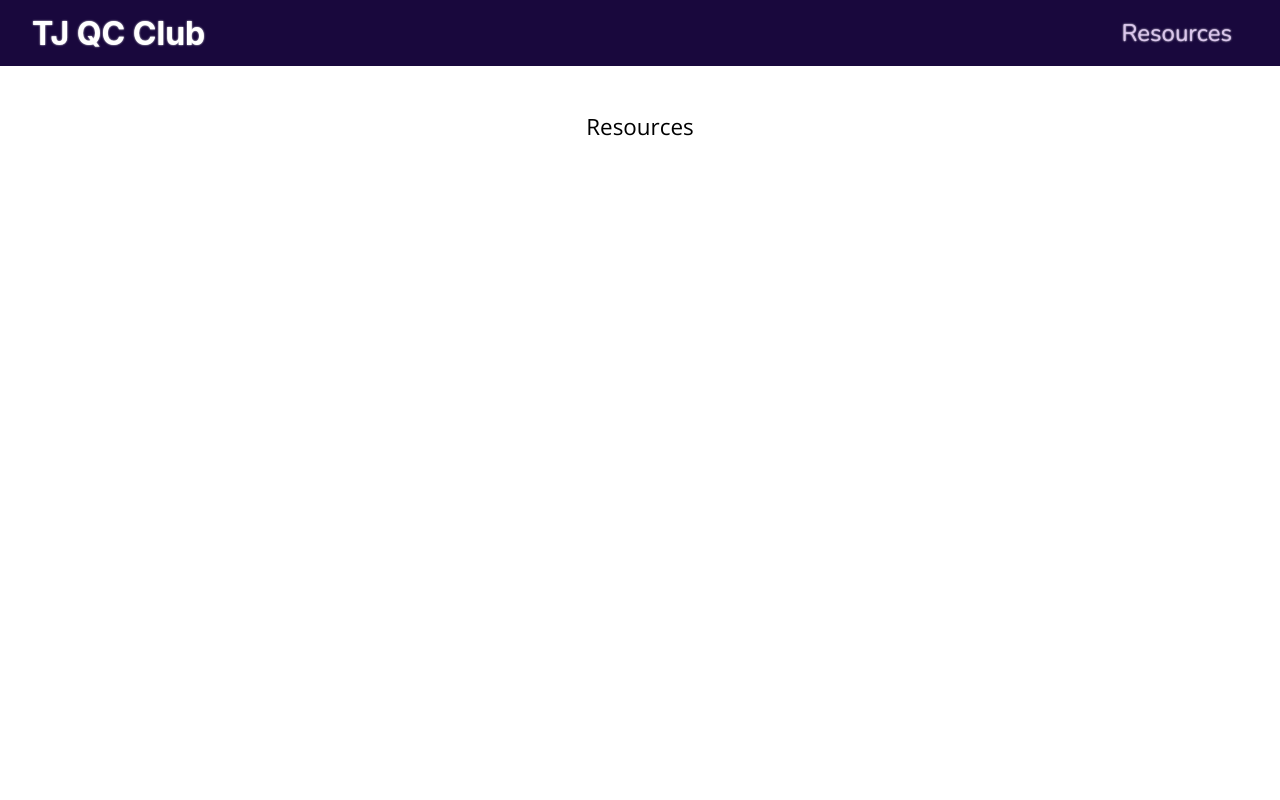
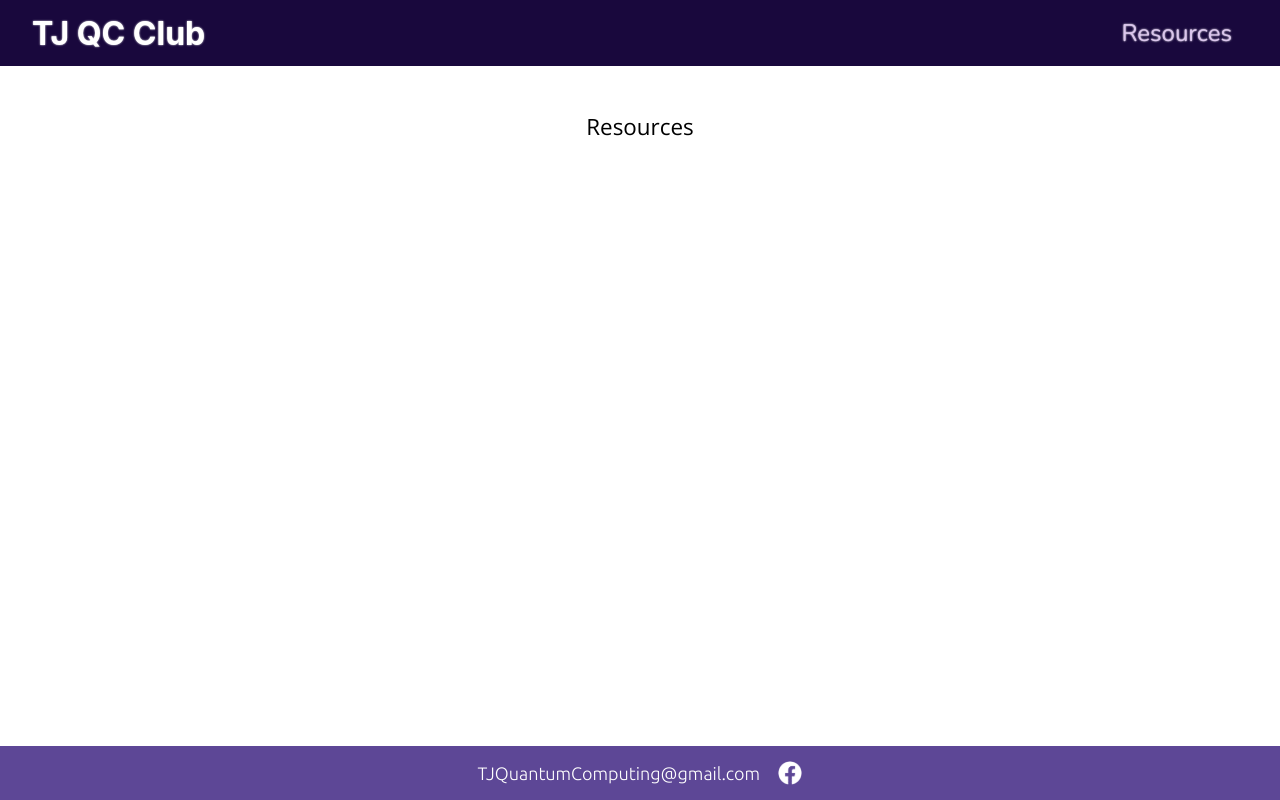
Before and after one commit to sumanthk123/QComputing-Website, a React (Create React App) app: page /resources in a window 1280 px wide. Built offline with nearby package versions, Linux system fonts and the light colour scheme; the HTML template or start-up script is replaced by a standard one.

Commit message:
Add footer

```diff
--- a/src/App.js
+++ b/src/App.js
@@ -2,13 +2,16 @@ import React from "react"
 import { BrowserRouter as Router, Routes, Route } from "react-router-dom"
 import './App.css';
 import Header from "./Header.js"
-
+import Footer from "./Footer.js"
 import Home from "./pages/Home"
 import Resources from "./pages/Resources"
+
+import styled from "styled-components"
 
 const App = () => {
     return (
         <Router>
+            <StyledContainer>
                 <Header />
                 <Routes>
                     <Route path="/" element={
@@ -19,8 +22,16 @@ const App = () => {
                         <Resources />
                     } />
                 </Routes>
+                <Footer />
+            </StyledContainer>
         </Router>
     );
 }
 
+const StyledContainer = styled.div`
+    height: 100%;
+    display: flex;
+    flex-direction: column;
+`
+
 export default App;
--- /dev/null
+++ b/src/Footer.js
@@ -0,0 +1,51 @@
+import React from "react"
+import styled from "styled-components"
+
+import { mobileCheck } from "./util"
+import { Image } from "./components/elements"
+
+import Facebook from "./fb_logo.png"
+
+const Footer = () => {
+    return (
+        <StyledFooter>
+            TJQuantumComputing@gmail.com
+            <StyledImage src={Facebook} onClick={() => {
+                window.open("https://www.facebook.com/groups/402090081220809")
+            }} />
+        </StyledFooter>
+    )
+}
+
+const StyledImage = styled(Image)`
+    height: 1.35em;
+    width: 1.35em;
+    margin:  1em 0 1em 1em;
+    float: right;
+    cursor: pointer;
+    box-shadow: none;
+
+    :hover {
+        opacity: 0.7;
+    }
+`
+
+const StyledFooter = styled.div`
+    display: flex;
+    justify-content: ${mobileCheck() ? "space-between" : "center"};
+    align-items: center;
+    width: calc(100% - 2em);
+    height: 3em;
+    bottom: 0;
+    padding: 0 1em;
+    margin-top: auto;
+
+    background: #5d4796;
+    color: white;
+
+    font-family: Ubuntu;
+    font-size: 18px;
+    font-weight: 300;
+`
+
+export default Footer
--- a/src/index.css
+++ b/src/index.css
@@ -1,4 +1,8 @@
-@import url("https://fonts.googleapis.com/css?family=Nunito|Lato:300|Poppins:300,400|Open+Sans:300,400");
+@import url("https://fonts.googleapis.com/css?family=Nunito|Lato:300|Poppins:300,400|Open+Sans:300,400|Ubuntu:300");
+
+html {
+    height: 100%;
+}
 
 body {
     margin: 0;
@@ -7,4 +11,9 @@ body {
         sans-serif;
     -webkit-font-smoothing: antialiased;
     -moz-osx-font-smoothing: grayscale;
+    height: 100%;
 }
+
+#root {
+    height: 100%;
+}
--- a/src/pages/Resources.js
+++ b/src/pages/Resources.js
@@ -1,4 +1,5 @@
 import React from "react"
+
 import { PageContainer, PageContentContainer } from "./PageContainer"
 
 const Resources = () => {
```
Also changed, not shown: src/fb_logo.png (added). Lines whose indentation alone changed are shown as unchanged.
